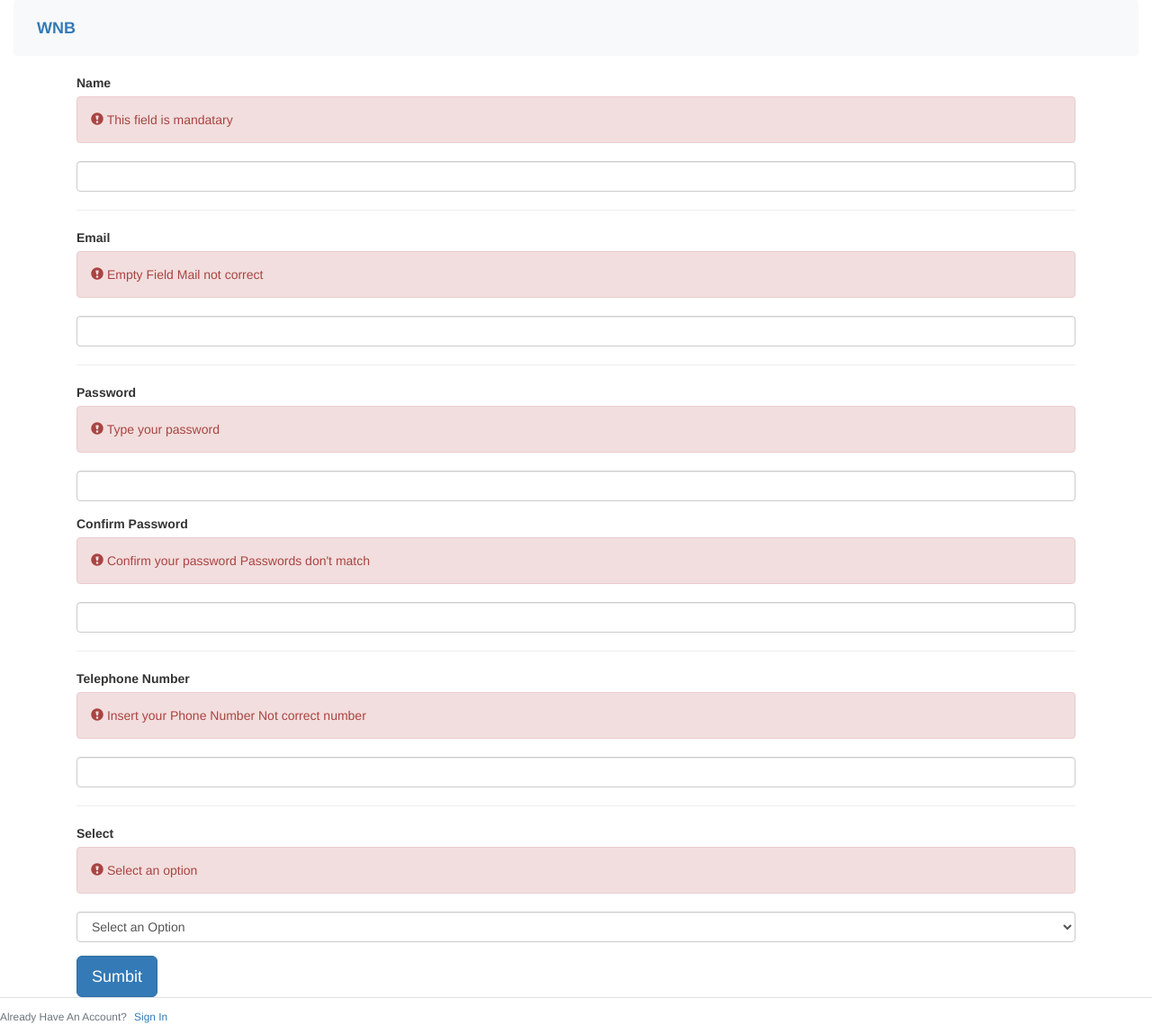
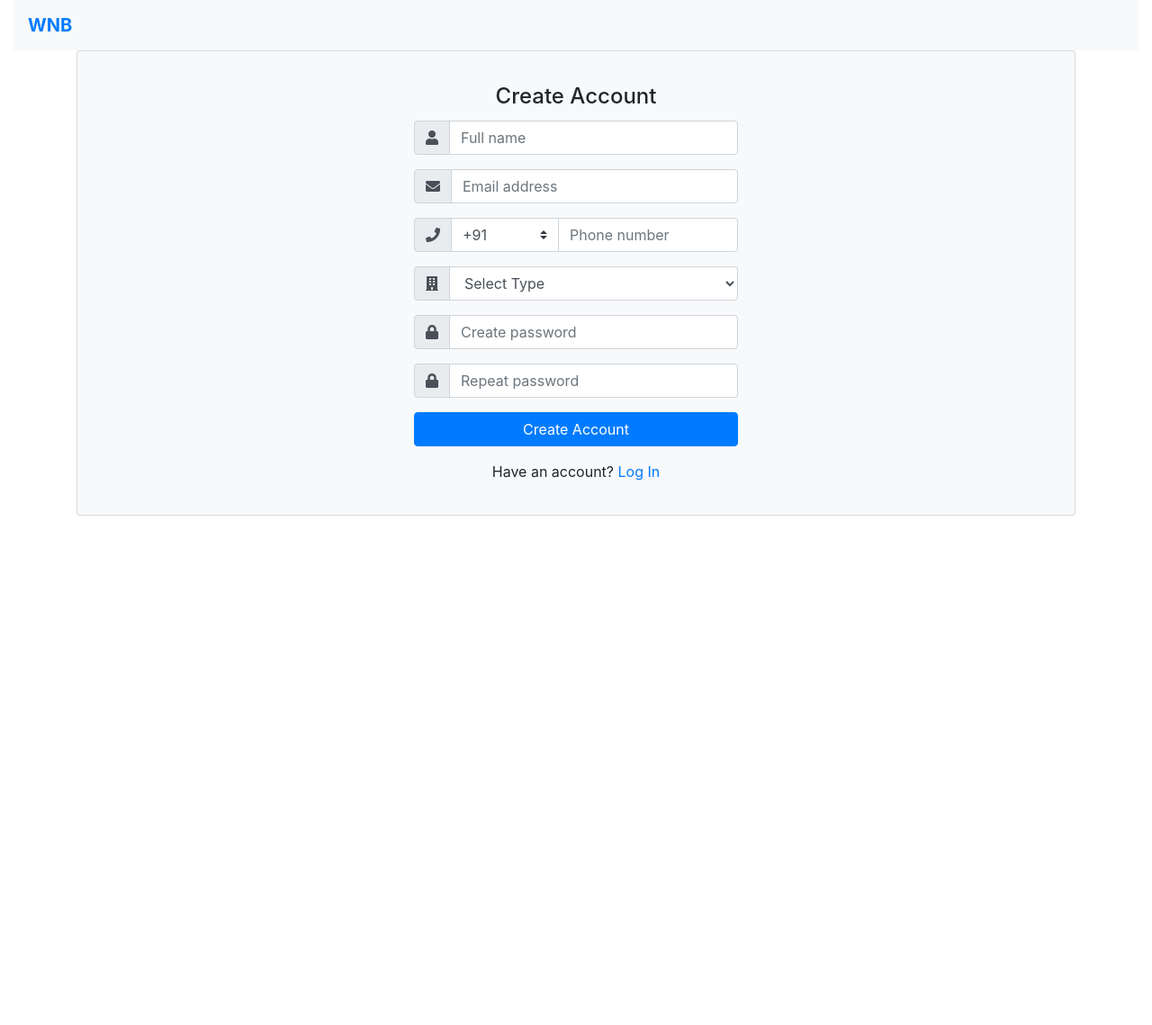
Before and after one commit to gokulchapparath/mcaproject, a Flask app: page /register in a window 1280 px wide. Shown: the whole page at 90% size. After the commit the page ends 573 px from the top, so only its background shows below. Run offline with Flask 2, Linux system fonts and the light colour scheme; some libraries are stand-ins or nearby versions.

Commit message:
oct 22 20:23

```diff
--- a/server.py
+++ b/server.py
@@ -1,26 +1,13 @@
 from flask import Flask, render_template, url_for, flash, redirect
-from forms import RegistrationForm
 from flask_sqlalchemy import SQLAlchemy
+from flask import request
+
 
 app = Flask(__name__, static_url_path='/static')
-app.config['SECRET_KEY'] = 'fd5135666bac8fe98033e86b90251504'
 app.config['SQLALCHEMY_DATABASE_URI'] = 'sqlite:///site.db'
 db = SQLAlchemy(app)
 
-class User(db.Model):
-    id = db.Column(db.Integer, primary_key=True)
-    username = db.Column(db.String(25), unique=True, nullable=False)
-    email = db.Column(db.String(120), unique=True, nullable=False)
-    contact = db.Column(db.String(13), unique=True, nullable=False)
-    types = db.Column(db.String(15), nullable=False)
-    password = db.Column(db.String(120), nullable=False)
 
-    def __repr__(self):
-        return f"User('{self.username}', '{self.email}', '{self.contact}',)"
-
-@app.route("/layout")
-def layout():
-    return render_template('layout.html')
 
 @app.route("/masteru")
 def user():
@@ -35,16 +22,38 @@ def admin():
 @app.route("/")
 @app.route("/home")
 def home():
-    return render_template('home.html',  methods=['GET', 'POST', 'DELETE', 'PUT'])
+    return render_template('home.html',  methods=['GET', 'POST'])
 
 
 @app.route("/register")
 def register():
-    form = RegistrationForm()
-    if form.validate_on_submit():
-        flash(f'Account created for {form.username.data}!', 'success')
-        return redirect(url_for('home'))
-    return render_template('registration.html', form=form, methods=['GET', 'POST' 'DELETE', 'PUT'])
+    return render_template('registration.html')
+
+@app.route("/register", methods=['POST'])
+def register_post():
+        global errorname
+        fullname = request.form['fullname']
+        x = any(char.isdigit() for char in fullname)
+        if( x == True ):
+            errorname = "Number not allowed!!"
+            nameerror = True
+            return render_template('registration.html', errorname = errorname)
+        else:
+            mobile = request.form['mobile']
+            y = mobile.isalpha()
+            if( y == True ):
+                errormob = "No letters!!"
+                return render_template('registration.html', errormob = errormob)
+            elif( len(mobile) < 10 or len(mobile) > 10 ):
+                errormob = "10 digits needed!!"
+                return render_template('registration.html', errormob = errormob)
+            else:
+                okmob = "ok"
+                return render_template('registration.html', okmob = ok)
+
+
+
+
 
 
 @app.route("/addnewnotice")
--- a/templates/registration.html
+++ b/templates/registration.html
@@ -8,142 +8,93 @@
 
 {% block content %}
 <body>
+    <link href="//maxcdn.bootstrapcdn.com/bootstrap/4.0.0/css/bootstrap.min.css" rel="stylesheet" id="bootstrap-css">
+    <script src="//maxcdn.bootstrapcdn.com/bootstrap/4.0.0/js/bootstrap.min.js"></script>
+    <script src="//cdnjs.cloudflare.com/ajax/libs/jquery/3.2.1/jquery.min.js"></script>
+    <link rel="stylesheet" href="https://use.fontawesome.com/releases/v5.0.8/css/all.css">
 
- <link rel="stylesheet" href="https://maxcdn.bootstrapcdn.com/bootstrap/3.3.6/css/bootstrap.min.css">
- <link rel="stylesheet" href="https://maxcdn.bootstrapcdn.com/font-awesome/4.5.0/css/font-awesome.min.css">
-          <script src="https://maxcdn.bootstrapcdn.com/bootstrap/3.3.6/js/bootstrap.min.js"></script>
-           <script src="//code.jquery.com/jquery-1.12.0.min.js"></script>
+    <div class="container">
+        <div class="card bg-light">
+            <article class="card-body mx-auto" style="max-width: 400px;">
+                <h4 class="card-title mt-3 text-center">Create Account</h4>
 
 
-  <div class="container">
-      <div class="row">
-          <div class="col-sm-12">
-            <form id="form" method="PUT">
+                <form method="POST">
+                    <div class="form-group input-group">
+                        <div class="input-group-prepend">
+                            <span class="input-group-text"> <i class="fa fa-user"></i> </span>
+                        </div>
+                        <input name="fullname" class="form-control" placeholder="Full name" type="text">
+                          {% if errorname %}
+        <span class="badge badge-danger"> {{ errorname }} </span>
 
+    {% endif %}
+    {% if okname %}
+       <span class="badge badge-success">{{ okname }}</span>
+    {% endif %}
+                    </div> <!-- form-group// -->
+                    <div class="form-group input-group">
+                        <div class="input-group-prepend">
+                            <span class="input-group-text"> <i class="fa fa-envelope"></i> </span>
+                        </div>
+                        <input name="email" class="form-control" placeholder="Email address" type="email">
+                    </div> <!-- form-group// -->
 
+                    <div class="form-group input-group">
+                        <div class="input-group-prepend">
+                            <span class="input-group-text"> <i class="fa fa-phone"></i> </span>
+                        </div>
+                        <select name="ext" class="custom-select" style="max-width: 120px;">
+                            <option selected="">+91</option>
+                        </select>
+                        <input name="mobile" class="form-control" placeholder="Phone number" type="text">
+                        {% if errormob %}
+        <span class="badge badge-danger"> {{ errormob }} </span>
 
+    {% endif %}
+    {% if okmob %}
+       <span class="badge badge-success">{{ okmob }}</span>
+    {% endif %}
+                    </div> <!-- form-group// -->
+                    <div class="form-group input-group">
+                        <div class="input-group-prepend">
+                            <span class="input-group-text"> <i class="fa fa-building"></i> </span>
+                        </div>
+                        <select name="type" class="form-control">
+                            <option selected=""> Select Type</option>
+                            <option>PRINCIPAL</option>
+                            <option>MCA_HOD</option>
+                            <option>CS_HOD</option>
+                            <option>IT_HOD</option>
+                            <option>CIVIL_HOD</option>
+                            <option>EI_HOD</option>
+                            <option>EC_HOD</option>
+                            <option>EEE_HOD</option>
+                            <option>USER</option>
+                        </select>
+                    </div> <!-- form-group end.// -->
 
-    <div class="form-group">
-        <label class="control-label" for="input_1">Name</label>
-        <div class="form-input-error-msg alert alert-danger">
-            <span class="glyphicon glyphicon-exclamation-sign"></span> This field is mandatary</div>
-        <input type="text" id="input_1" class="form-control validate">
+                    <div class="form-group input-group">
+                        <div class="input-group-prepend">
+                            <span class="input-group-text"> <i class="fa fa-lock"></i> </span>
+                        </div>
+                        <input class="form-control" name="password" placeholder="Create password" type="password">
+                    </div> <!-- form-group// -->
+                    <div class="form-group input-group">
+                        <div class="input-group-prepend">
+                            <span class="input-group-text"> <i class="fa fa-lock"></i> </span>
+                        </div>
+                        <input class="form-control" name="confirm" placeholder="Repeat password" type="password">
+                    </div> <!-- form-group// -->
+                    <div class="form-group">
+                        <button type="submit" class="btn btn-primary btn-block"> Create Account </button>
+                    </div> <!-- form-group// -->
+                    <p class="text-center">Have an account? <a href="">Log In</a> </p>
+                </form>
+            </article>
+        </div> <!-- card.// -->
+
     </div>
-
-    <!-- Email -->
-    <!-- ==================================================================== -->
-    <hr>
-
-    <div class="form-group">
-        <label class="control-label" for="email">Email</label>
-        <div class="form-input-error-msg alert alert-danger">
-            <span class="glyphicon glyphicon-exclamation-sign"></span> <span class="error-empty">Empty Field</span>
-            <span class="error-wrong">Mail not correct</span>
-        </div>
-        <input type="email" id="email" class="form-control validate email-format">
-    </div>
-
-    <!-- Password -->
-    <!-- ==================================================================== -->
-    <hr>
-
-    <div class="form-group">
-        <label class="control-label" for="password">Password</label>
-        <div class="form-input-error-msg alert alert-danger">
-            <span class="glyphicon glyphicon-exclamation-sign"></span> Type your password
-        </div>
-        <input type="password" id="password" class="form-control validate pswd">
-    </div>
-
-    <div class="form-group">
-        <label class="control-label" for="passwordConfirm">Confirm Password</label>
-        <div class="form-input-error-msg alert alert-danger">
-            <span class="glyphicon glyphicon-exclamation-sign"></span>
-            <span class="error-empty">Confirm your password</span>
-            <span class="error-wrong">Passwords don't match</span>
-        </div>
-        <input type="password" id="passwordConfirm" class="form-control validate pswd-confirm" data-confirm="#password">
-    </div>
-
-    <!-- Phone Inputs -->
-    <!-- ==================================================================== -->
-    <hr>
-
-    <div class="form-group">
-        <label class="control-label" for="phone">Telephone Number</label>
-        <div class="form-input-error-msg alert alert-danger">
-            <span class="glyphicon glyphicon-exclamation-sign"></span>
-            <span class="error-empty"> Insert your Phone Number</span>
-            <span class="error-wrong" >Not correct number</span>
-        </div>
-        <input type="tel" id="phone" class="form-control validate">
-    </div>
-
-    <!-- Selects -->
-    <!-- ==================================================================== -->
-    <hr>
-
-    <div class="form-group">
-        <label class="control-label" for="select_1">Select</label>
-        <div class="form-input-error-msg alert alert-danger">
-            <span class="glyphicon glyphicon-exclamation-sign"></span> Select an option
-        </div>
-        <select id="select_1" class="validate form-control">
-            <option class="not-option">Select an Option</option>
-            <option val="1">Option 1</option>
-            <option val="2">Option 2</option>
-            <option val="3">Option 3</option>
-        </select>
-    </div>
-
-
-
-    <button id="submit" class="btn btn-primary btn-lg">Sumbit</button>
-        <script src="{ url_for('static', filename='formValidator.js') }}">
-            $(document).ready(function() {
-                var globOpts = {
-                    bootstrap: true,
-                    mail: {
-                        format: true,
-                        confirm: true
-                    },
-                    password: {
-                        format: true,
-                        formatRegEx: /\b([A-Z0-9])([a-z0-9]+)?\b/gm,
-                        confirm: true
-                    },
-                    telephone: {
-                        numbersOnly: false
-                    },
-                    showErrors: true
-                }
-
-                var fv = new formValidator(globOpts)
-                var validation = fv.validate('#form', '#submit', {
-                    success: function() {
-                        alert('validation success!')
-                    },
-                    fail: function() {
-                        alert('validation fail!')
-                    }
-                });
-
-            });
-
-        </script>
-</form>
-
-        <!-- Javascript -->
-
-          </div>
-      </div>
-  </div>
-    <div class="border-top pt-3">
-        <small class="text-muted">
-            Already Have An Account? <a class="ml-2" href="{{ url_for('home') }}">Sign In</a>
-        </small>
-    </div>
-
 </body>
 
 
```
